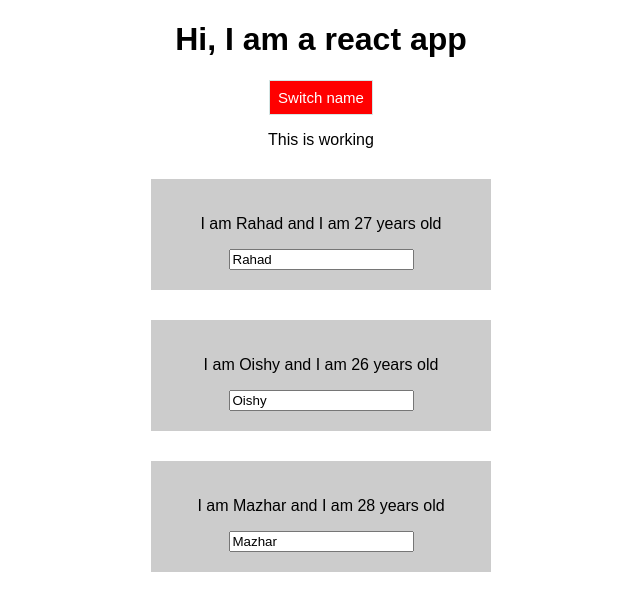
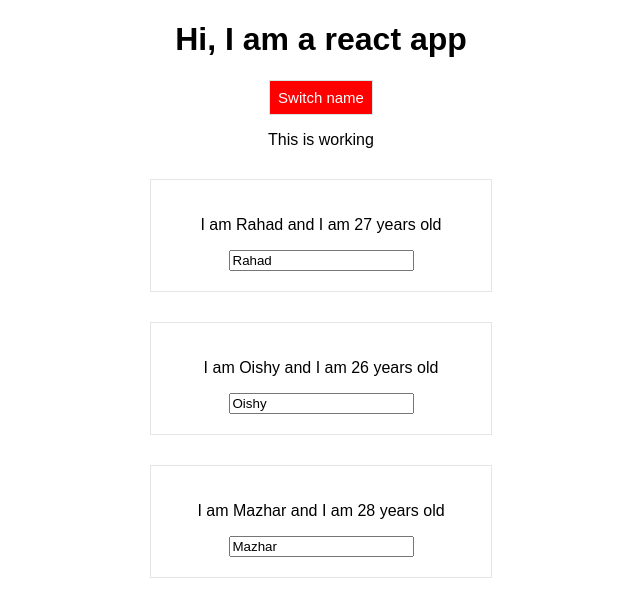
Before and after one commit to rahaduzzaman/react-udemy, a React (Create React App) app: page / in a window 1280 px wide. Both pictures are taken after a click on the button "Switch name". Shown: the top 616 px of the page, without its empty margins (319-959 px from the left). Built offline with nearby package versions, Linux system fonts and the light colour scheme.

Commit message:
preparing for css modules

```diff
--- a/src/App.js
+++ b/src/App.js
@@ -1,5 +1,4 @@
 import React, { Component } from 'react';
-import Radium, {StyleRoot} from 'radium';
 import './App.css';
 import Person from './Person/Person';
 
@@ -66,11 +65,7 @@ class App extends Component {
       color : '#fff',
       padding : '8px',
       border : '1px solid #d5e6e5',
-      fontSize : '15px',
-      ':hover' : {
-        background: 'lightgreen',
-        color:'black'
-      }
+      fontSize : '15px'
     }
 
     const vstyle =[];
@@ -98,14 +93,9 @@ class App extends Component {
       )
 
       btnStyle.background = 'red';
-      btnStyle[':hover'] = {
-        background: 'salmon',
-        color: 'black'
-      }
     }
 
     return (
-      <StyleRoot>
         <div className="App">
           <h1>Hi, I am a react app</h1>
           <button style={btnStyle} onClick={this.personToggleHandler}>Switch name</button>
@@ -115,9 +105,8 @@ class App extends Component {
           {persons}
 
         </div>
-      </StyleRoot>
     );
   }
 }
 
-export default Radium(App);
+export default App;
--- a/src/Person/Person.js
+++ b/src/Person/Person.js
@@ -1,14 +1,10 @@
 import React from 'react';
-import Radium from 'radium';
 import './Person.css';
 
 const person = (props) => {
 
     const style = {
-        '@media (min-width: 500px)' : {
-            background : '#ccc',
-            border : '2px'
-        }
+
     }
 
     return (
@@ -20,4 +16,4 @@ const person = (props) => {
     )
 };
 
-export default Radium(person);
+export default person;
```
